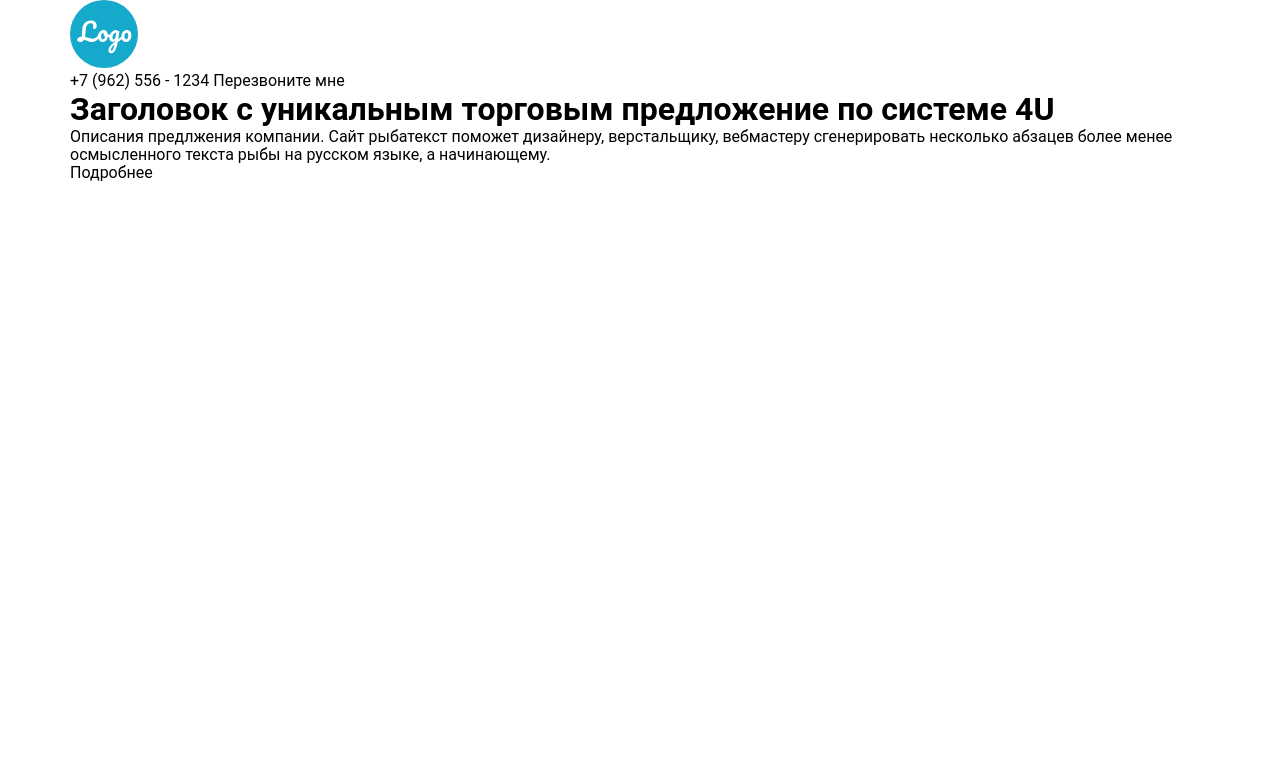
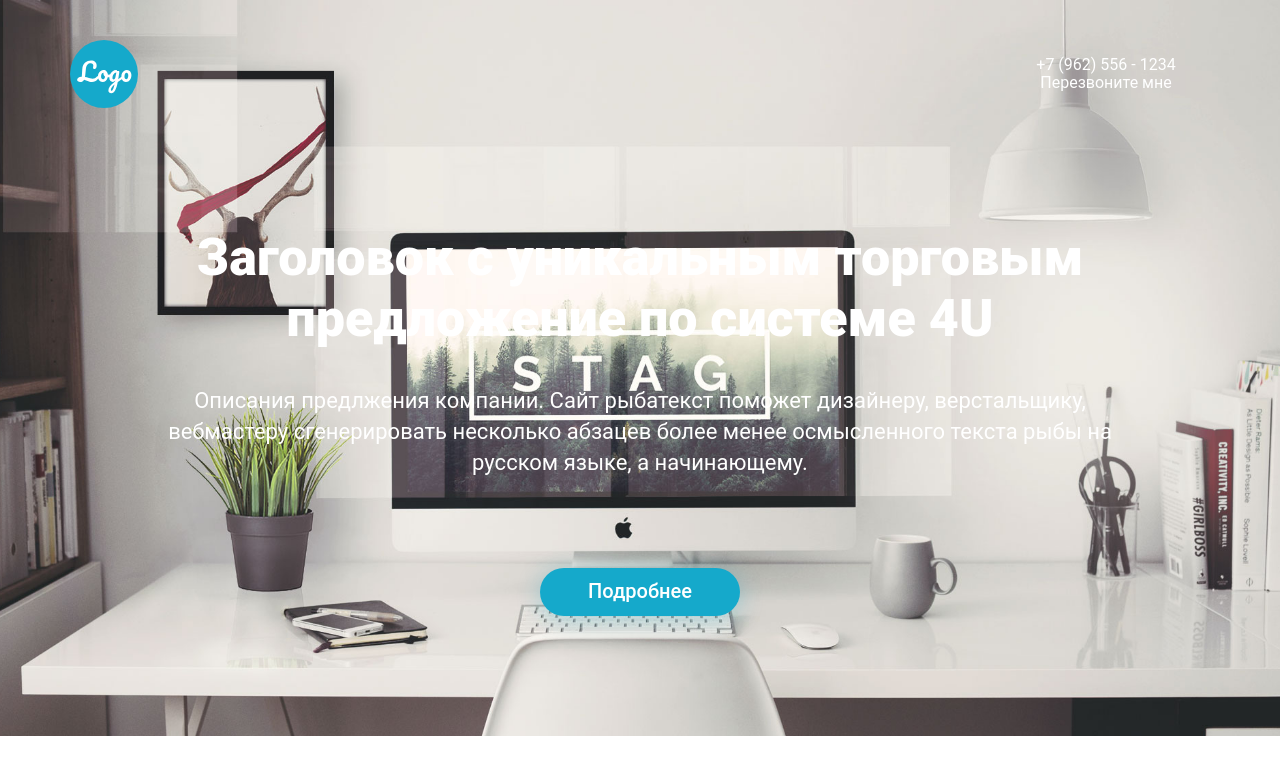
Before and after one commit to oneight15/template, a plain HTML site: page index.html in a window 1280 px wide. Drawn offline with Linux system fonts and the light colour scheme.

Commit message:
feat: add header

```diff
--- a/css/global.css
+++ b/css/global.css
@@ -13,6 +13,7 @@ body {
   min-width: 320px;
   min-height: 100vh;
   font-family: Roboto, sans-serif;
+  color: #ffffff;
 }
 
 
--- a/css/header.css
+++ b/css/header.css
@@ -0,0 +1,41 @@
+.header {
+  padding-top: 40px;
+  padding-bottom: 120px;
+  background-image: url("../img/first-bg.jpg");
+  background-position: center;
+  background-size: cover;
+}
+
+.header__info {
+  display: flex;
+  justify-content: space-between;
+  align-items: center;
+  margin-bottom: 120px;
+}
+
+.header__logo {
+  display: block;
+  width: 68px;
+  height: 68px;
+}
+
+.header__contacts {
+  max-width: 208px;
+  text-align: center;
+
+}
+
+.header__link {
+  display: block;
+  width: 200px;
+  height: 48px;
+  background: #15A9CB;
+  box-shadow: 0px 4px 25px rgba(21, 169, 203, 0.3);
+  border-radius: 50px;
+  font-weight: 500;
+  font-size: 20px;
+  line-height: 23px;
+  text-align: center;
+  padding: 12px 48px;
+  margin: 0 auto;
+}
--- /dev/null
+++ b/css/page.css
@@ -0,0 +1,19 @@
+.page__title {
+  max-width: 1100px;
+  margin: 0 auto;
+  font-weight: 900;
+  font-size: 52px;
+  line-height: 1.17;
+  text-align: center;
+  margin-bottom: 35px;
+}
+
+.page__desc {
+  max-width: 960px;
+  margin: 0 auto;
+  font-weight: 400;
+  font-size: 22px;
+  line-height: 31px;
+  text-align: center;
+  margin-bottom: 90px;
+}
--- a/css/style.css
+++ b/css/style.css
@@ -1,3 +1,4 @@
 @import url("normalize.css");
 @import url("global.css");
+@import url("page.css");
 @import url("header.css");
--- a/index.html
+++ b/index.html
@@ -1,5 +1,5 @@
 <!DOCTYPE html>
-<html lang="en">
+<html lang="ru">
 <head>
   <meta charset="UTF-8">
   <meta http-equiv="X-UA-Compatible" content="IE=edge">
@@ -9,24 +9,24 @@
 </head>
 <body class="page">
   <header class="header">
-    <div class="container">
+    <div class="container header__container">
+      <div class="header__info">
+        <a class="header__logo" href="#"><img src="img/Logo.svg" alt="Логотип сайта"></a>
+        <p class="header__contacts">
+          <span>+7 (962) 556 - 1234</span>
+          <span>Перезвоните мне</span>
+        </p>
+      </div>
 
-      <img src="img/Logo.svg" alt="">
-      <p>
-        <span>+7 (962) 556 - 1234</span>
-        <span>Перезвоните мне</span>
-      </p>
-
+      <h1 class="page__title">Заголовок c уникальным торговым предложение по системе 4U</h1>
+      <p class="page__desc">Описания предлжения компании. Сайт рыбатекст поможет дизайнеру, верстальщику, вебмастеру сгенерировать несколько абзацев более менее осмысленного текста рыбы на русском языке, а начинающему.</p>
+      <a class="header__link" href="#">Подробнее</a>
 
     </div>
   </header>
   <main>
     <div class="container">
-      <section class="hero">
-        <h1>Заголовок c уникальным торговым предложение по системе 4U</h1>
-        <p>Описания предлжения компании. Сайт рыбатекст поможет дизайнеру, верстальщику, вебмастеру сгенерировать несколько абзацев более менее осмысленного текста рыбы на русском языке, а начинающему.</p>
-        <button>Подробнее</button>
-      </section>
+
     </div>
   </main>
   <footer class="footer">
```
